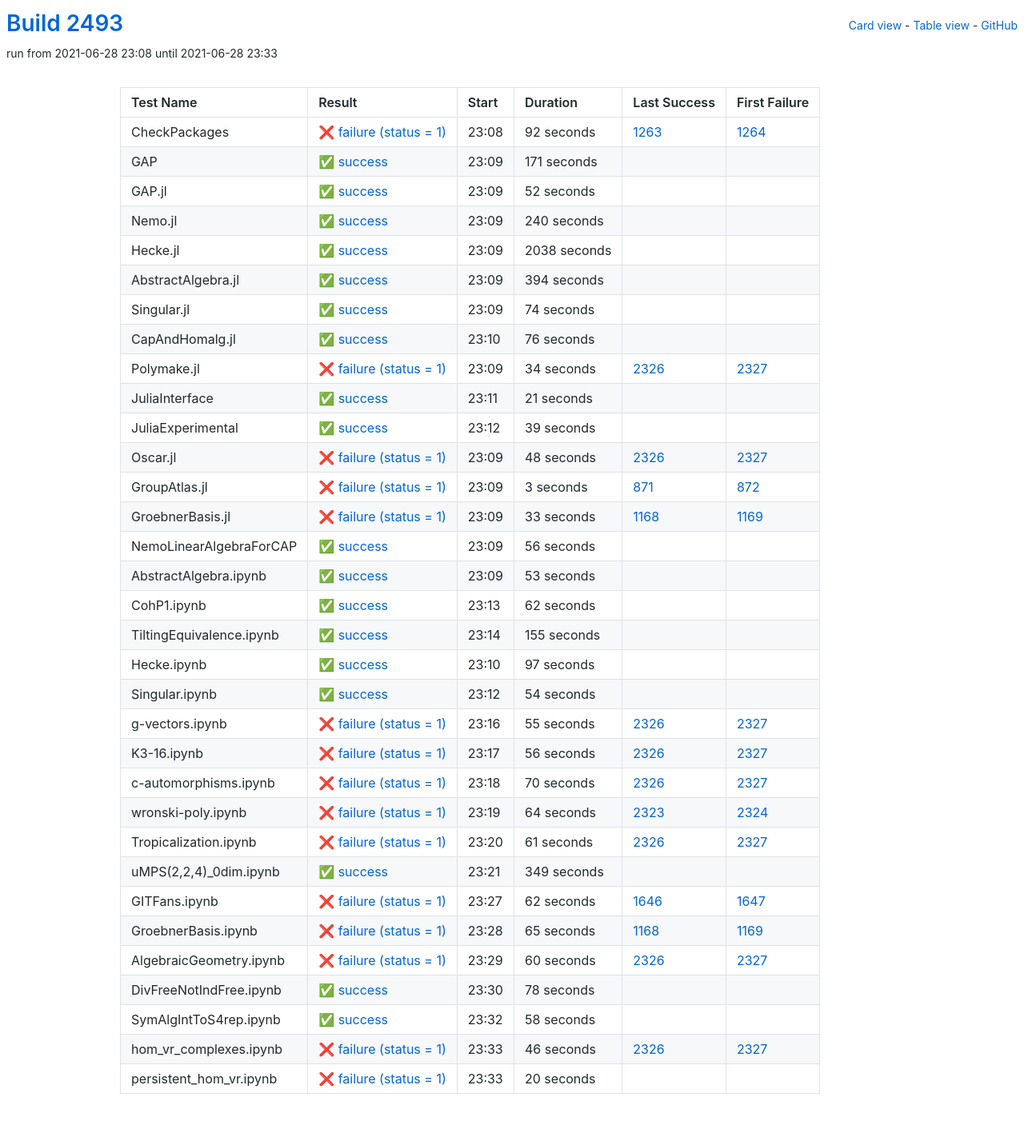
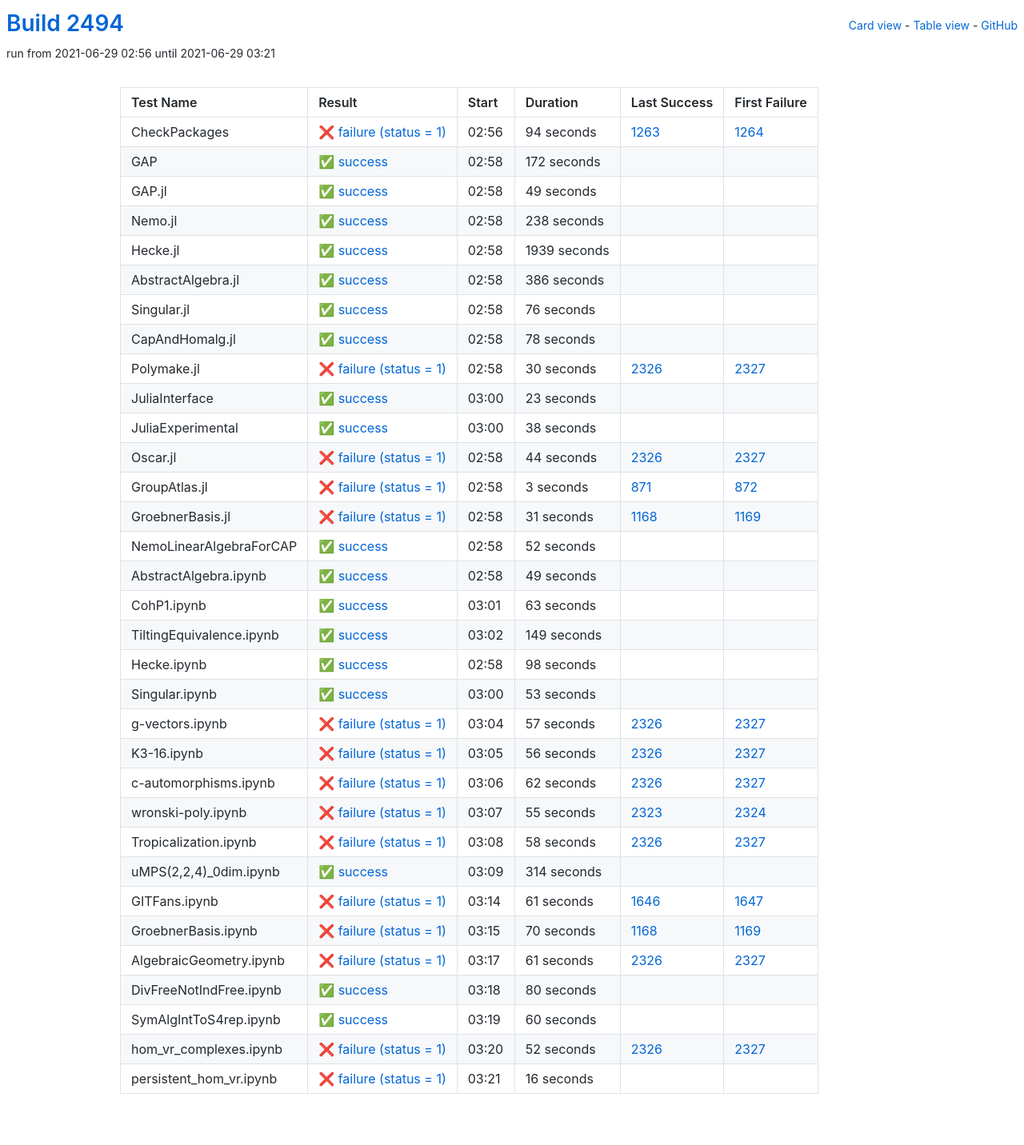
Before and after one commit to oscar-system/oscar-ci-status-stable, a Jekyll site: the page built from table.html, in a window 1280 px wide. Shown: the whole page at 80% size. Built offline with Jekyll 4.4.1, drawn with Linux system fonts in a browser that asks for light colours.

Commit message:
Build #2494

```diff
--- a/_data/ci.yml
+++ b/_data/ci.yml
@@ -1,6 +1,6 @@
 ---
-build: 2493
-build_url: https://oscarci.mathematik.uni-kl.de/job/oscar-stable/2493/
+build: 2494
+build_url: https://oscarci.mathematik.uni-kl.de/job/oscar-stable/2494/
 job: oscar-stable
 organization: oscar-system
 repo: oscar-ci-status-stable
@@ -8,92 +8,80 @@ repourl: https://github.com/oscar-system/oscar-ci-status-stable
 tests:
 - name: CheckPackages
   id: checkpackages
-  log: https://oscarci.mathematik.uni-kl.de/job/oscar-stable/2493/artifact/logs/build-2493/CheckPackages.log
-  start: 2021-06-28 23:08
+  log: https://oscarci.mathematik.uni-kl.de/job/oscar-stable/2494/artifact/logs/build-2494/CheckPackages.log
+  start: 2021-06-29 02:56
   success: false
   exitcode: 1
   status: failure
-  duration: 92
+  duration: 94
   last_success: 1263
   last_success_url: https://oscarci.mathematik.uni-kl.de/job/oscar-stable/1263/
   first_failure: 1264
   first_failure_url: https://oscarci.mathematik.uni-kl.de/job/oscar-stable/1264/
 - name: GAP
   id: gap
-  log: https://oscarci.mathematik.uni-kl.de/job/oscar-stable/2493/artifact/logs/build-2493/GAP.log
-  start: 2021-06-28 23:09
+  log: https://oscarci.mathematik.uni-kl.de/job/oscar-stable/2494/artifact/logs/build-2494/GAP.log
+  start: 2021-06-29 02:58
   success: true
   exitcode: 0
   status: success
-  duration: 171
+  duration: 172
   last_success: false
   last_success_url:
   first_failure: false
   first_failure_url:
 - name: GAP.jl
   id: gap-jl
-  log: https://oscarci.mathematik.uni-kl.de/job/oscar-stable/2493/artifact/logs/build-2493/GAP.jl.log
-  start: 2021-06-28 23:09
+  log: https://oscarci.mathematik.uni-kl.de/job/oscar-stable/2494/artifact/logs/build-2494/GAP.jl.log
+  start: 2021-06-29 02:58
   success: true
   exitcode: 0
   status: success
-  duration: 52
+  duration: 49
   last_success: false
   last_success_url:
   first_failure: false
   first_failure_url:
 - name: Nemo.jl
   id: nemo-jl
-  log: https://oscarci.mathematik.uni-kl.de/job/oscar-stable/2493/artifact/logs/build-2493/Nemo.jl.log
-  start: 2021-06-28 23:09
+  log: https://oscarci.mathematik.uni-kl.de/job/oscar-stable/2494/artifact/logs/build-2494/Nemo.jl.log
+  start: 2021-06-29 02:58
   success: true
   exitcode: 0
   status: success
-  duration: 240
+  duration: 238
   last_success: false
   last_success_url:
   first_failure: false
   first_failure_url:
 - name: Hecke.jl
   id: hecke-jl
-  log: https://oscarci.mathematik.uni-kl.de/job/oscar-stable/2493/artifact/logs/build-2493/Hecke.jl.log
-  start: 2021-06-28 23:09
+  log: https://oscarci.mathematik.uni-kl.de/job/oscar-stable/2494/artifact/logs/build-2494/Hecke.jl.log
+  start: 2021-06-29 02:58
   success: true
   exitcode: 0
   status: success
-  duration: 2038
+  duration: 1939
   last_success: false
   last_success_url:
   first_failure: false
   first_failure_url:
 - name: AbstractAlgebra.jl
   id: abstractalgebra-jl
-  log: https://oscarci.mathematik.uni-kl.de/job/oscar-stable/2493/artifact/logs/build-2493/AbstractAlgebra.jl.log
-  start: 2021-06-28 23:09
+  log: https://oscarci.mathematik.uni-kl.de/job/oscar-stable/2494/artifact/logs/build-2494/AbstractAlgebra.jl.log
+  start: 2021-06-29 02:58
   success: true
   exitcode: 0
   status: success
-  duration: 394
+  duration: 386
   last_success: false
   last_success_url:
   first_failure: false
   first_failure_url:
 - name: Singular.jl
   id: singular-jl
-  log: https://oscarci.mathematik.uni-kl.de/job/oscar-stable/2493/artifact/logs/build-2493/Singular.jl.log
-  start: 2021-06-28 23:09
-  success: true
-  exitcode: 0
-  status: success
-  duration: 74
-  last_success: false
-  last_success_url:
-  first_failure: false
-  first_failure_url:
-- name: CapAndHomalg.jl
-  id: capandhomalg-jl
-  log: https://oscarci.mathematik.uni-kl.de/job/oscar-stable/2493/artifact/logs/build-2493/CapAndHomalg.jl.log
-  start: 2021-06-28 23:10
+  log: https://oscarci.mathematik.uni-kl.de/job/oscar-stable/2494/artifact/logs/build-2494/Singular.jl.log
+  start: 2021-06-29 02:58
   success: true
   exitcode: 0
   status: success
@@ -102,58 +90,70 @@ tests:
   last_success_url:
   first_failure: false
   first_failure_url:
+- name: CapAndHomalg.jl
+  id: capandhomalg-jl
+  log: https://oscarci.mathematik.uni-kl.de/job/oscar-stable/2494/artifact/logs/build-2494/CapAndHomalg.jl.log
+  start: 2021-06-29 02:58
+  success: true
+  exitcode: 0
+  status: success
+  duration: 78
+  last_success: false
+  last_success_url:
+  first_failure: false
+  first_failure_url:
 - name: Polymake.jl
   id: polymake-jl
-  log: https://oscarci.mathematik.uni-kl.de/job/oscar-stable/2493/artifact/logs/build-2493/Polymake.jl.log
-  start: 2021-06-28 23:09
+  log: https://oscarci.mathematik.uni-kl.de/job/oscar-stable/2494/artifact/logs/build-2494/Polymake.jl.log
+  start: 2021-06-29 02:58
   success: false
   exitcode: 1
   status: failure
-  duration: 34
+  duration: 30
   last_success: 2326
   last_success_url: https://oscarci.mathematik.uni-kl.de/job/oscar-stable/2326/
   first_failure: 2327
   first_failure_url: https://oscarci.mathematik.uni-kl.de/job/oscar-stable/2327/
 - name: JuliaInterface
   id: juliainterface
-  log: https://oscarci.mathematik.uni-kl.de/job/oscar-stable/2493/artifact/logs/build-2493/JuliaInterface.log
-  start: 2021-06-28 23:11
+  log: https://oscarci.mathematik.uni-kl.de/job/oscar-stable/2494/artifact/logs/build-2494/JuliaInterface.log
+  start: 2021-06-29 03:00
   success: true
   exitcode: 0
   status: success
-  duration: 21
+  duration: 23
   last_success: false
   last_success_url:
   first_failure: false
   first_failure_url:
 - name: JuliaExperimental
   id: juliaexperimental
-  log: https://oscarci.mathematik.uni-kl.de/job/oscar-stable/2493/artifact/logs/build-2493/JuliaExperimental.log
-  start: 2021-06-28 23:12
+  log: https://oscarci.mathematik.uni-kl.de/job/oscar-stable/2494/artifact/logs/build-2494/JuliaExperimental.log
+  start: 2021-06-29 03:00
   success: true
   exitcode: 0
   status: success
-  duration: 39
+  duration: 38
   last_success: false
   last_success_url:
   first_failure: false
   first_failure_url:
 - name: Oscar.jl
   id: oscar-jl
-  log: https://oscarci.mathematik.uni-kl.de/job/oscar-stable/2493/artifact/logs/build-2493/Oscar.jl.log
-  start: 2021-06-28 23:09
+  log: https://oscarci.mathematik.uni-kl.de/job/oscar-stable/2494/artifact/logs/build-2494/Oscar.jl.log
+  start: 2021-06-29 02:58
   success: false
   exitcode: 1
   status: failure
-  duration: 48
+  duration: 44
   last_success: 2326
   last_success_url: https://oscarci.mathematik.uni-kl.de/job/oscar-stable/2326/
   first_failure: 2327
   first_failure_url: https://oscarci.mathematik.uni-kl.de/job/oscar-stable/2327/
 - name: GroupAtlas.jl
   id: groupatlas-jl
-  log: https://oscarci.mathematik.uni-kl.de/job/oscar-stable/2493/artifact/logs/build-2493/GroupAtlas.jl.log
-  start: 2021-06-28 23:09
+  log: https://oscarci.mathematik.uni-kl.de/job/oscar-stable/2494/artifact/logs/build-2494/GroupAtlas.jl.log
+  start: 2021-06-29 02:58
   success: false
   exitcode: 1
   status: failure
@@ -164,32 +164,80 @@ tests:
   first_failure_url: https://oscarci.mathematik.uni-kl.de/job/oscar-stable/872/
 - name: GroebnerBasis.jl
   id: groebnerbasis-jl
-  log: https://oscarci.mathematik.uni-kl.de/job/oscar-stable/2493/artifact/logs/build-2493/GroebnerBasis.jl.log
-  start: 2021-06-28 23:09
+  log: https://oscarci.mathematik.uni-kl.de/job/oscar-stable/2494/artifact/logs/build-2494/GroebnerBasis.jl.log
+  start: 2021-06-29 02:58
   success: false
   exitcode: 1
   status: failure
-  duration: 33
+  duration: 31
   last_success: 1168
   last_success_url: https://oscarci.mathematik.uni-kl.de/job/oscar-stable/1168/
   first_failure: 1169
   first_failure_url: https://oscarci.mathematik.uni-kl.de/job/oscar-stable/1169/
 - name: NemoLinearAlgebraForCAP
   id: nemolinearalgebraforcap
-  log: https://oscarci.mathematik.uni-kl.de/job/oscar-stable/2493/artifact/logs/build-2493/NemoLinearAlgebraForCAP.log
-  start: 2021-06-28 23:09
+  log: https://oscarci.mathematik.uni-kl.de/job/oscar-stable/2494/artifact/logs/build-2494/NemoLinearAlgebraForCAP.log
+  start: 2021-06-29 02:58
   success: true
   exitcode: 0
   status: success
-  duration: 56
+  duration: 52
   last_success: false
   last_success_url:
   first_failure: false
   first_failure_url:
 - name: AbstractAlgebra.ipynb
   id: abstractalgebra-ipynb
-  log: https://oscarci.mathematik.uni-kl.de/job/oscar-stable/2493/artifact/logs/build-2493/AbstractAlgebra.ipynb.log
-  start: 2021-06-28 23:09
+  log: https://oscarci.mathematik.uni-kl.de/job/oscar-stable/2494/artifact/logs/build-2494/AbstractAlgebra.ipynb.log
+  start: 2021-06-29 02:58
+  success: true
+  exitcode: 0
+  status: success
+  duration: 49
+  last_success: false
+  last_success_url:
+  first_failure: false
+  first_failure_url:
+- name: CohP1.ipynb
+  id: cohp1-ipynb
+  log: https://oscarci.mathematik.uni-kl.de/job/oscar-stable/2494/artifact/logs/build-2494/CohP1.ipynb.log
+  start: 2021-06-29 03:01
+  success: true
+  exitcode: 0
+  status: success
+  duration: 63
+  last_success: false
+  last_success_url:
+  first_failure: false
+  first_failure_url:
+- name: TiltingEquivalence.ipynb
+  id: tiltingequivalence-ipynb
+  log: https://oscarci.mathematik.uni-kl.de/job/oscar-stable/2494/artifact/logs/build-2494/TiltingEquivalence.ipynb.log
+  start: 2021-06-29 03:02
+  success: true
+  exitcode: 0
+  status: success
+  duration: 149
+  last_success: false
+  last_success_url:
+  first_failure: false
+  first_failure_url:
+- name: Hecke.ipynb
+  id: hecke-ipynb
+  log: https://oscarci.mathematik.uni-kl.de/job/oscar-stable/2494/artifact/logs/build-2494/Hecke.ipynb.log
+  start: 2021-06-29 02:58
+  success: true
+  exitcode: 0
+  status: success
+  duration: 98
+  last_success: false
+  last_success_url:
+  first_failure: false
+  first_failure_url:
+- name: Singular.ipynb
+  id: singular-ipynb
+  log: https://oscarci.mathematik.uni-kl.de/job/oscar-stable/2494/artifact/logs/build-2494/Singular.ipynb.log
+  start: 2021-06-29 03:00
   success: true
   exitcode: 0
   status: success
@@ -198,70 +246,22 @@ tests:
   last_success_url:
   first_failure: false
   first_failure_url:
-- name: CohP1.ipynb
-  id: cohp1-ipynb
-  log: https://oscarci.mathematik.uni-kl.de/job/oscar-stable/2493/artifact/logs/build-2493/CohP1.ipynb.log
-  start: 2021-06-28 23:13
-  success: true
-  exitcode: 0
-  status: success
-  duration: 62
-  last_success: false
-  last_success_url:
-  first_failure: false
-  first_failure_url:
-- name: TiltingEquivalence.ipynb
-  id: tiltingequivalence-ipynb
-  log: https://oscarci.mathematik.uni-kl.de/job/oscar-stable/2493/artifact/logs/build-2493/TiltingEquivalence.ipynb.log
-  start: 2021-06-28 23:14
-  success: true
-  exitcode: 0
-  status: success
-  duration: 155
-  last_success: false
-  last_success_url:
-  first_failure: false
-  first_failure_url:
-- name: Hecke.ipynb
-  id: hecke-ipynb
-  log: https://oscarci.mathematik.uni-kl.de/job/oscar-stable/2493/artifact/logs/build-2493/Hecke.ipynb.log
-  start: 2021-06-28 23:10
-  success: true
-  exitcode: 0
-  status: success
-  duration: 97
-  last_success: false
-  last_success_url:
-  first_failure: false
-  first_failure_url:
-- name: Singular.ipynb
-  id: singular-ipynb
-  log: https://oscarci.mathematik.uni-kl.de/job/oscar-stable/2493/artifact/logs/build-2493/Singular.ipynb.log
-  start: 2021-06-28 23:12
-  success: true
-  exitcode: 0
-  status: success
-  duration: 54
-  last_success: false
-  last_success_url:
-  first_failure: false
-  first_failure_url:
 - name: g-vectors.ipynb
   id: g-vectors-ipynb
-  log: https://oscarci.mathematik.uni-kl.de/job/oscar-stable/2493/artifact/logs/build-2493/g-vectors.ipynb.log
-  start: 2021-06-28 23:16
+  log: https://oscarci.mathematik.uni-kl.de/job/oscar-stable/2494/artifact/logs/build-2494/g-vectors.ipynb.log
+  start: 2021-06-29 03:04
   success: false
   exitcode: 1
   status: failure
-  duration: 55
+  duration: 57
   last_success: 2326
   last_success_url: https://oscarci.mathematik.uni-kl.de/job/oscar-stable/2326/
   first_failure: 2327
   first_failure_url: https://oscarci.mathematik.uni-kl.de/job/oscar-stable/2327/
 - name: K3-16.ipynb
   id: k3-16-ipynb
-  log: https://oscarci.mathematik.uni-kl.de/job/oscar-stable/2493/artifact/logs/build-2493/K3-16.ipynb.log
-  start: 2021-06-28 23:17
+  log: https://oscarci.mathematik.uni-kl.de/job/oscar-stable/2494/artifact/logs/build-2494/K3-16.ipynb.log
+  start: 2021-06-29 03:05
   success: false
   exitcode: 1
   status: failure
@@ -272,32 +272,80 @@ tests:
   first_failure_url: https://oscarci.mathematik.uni-kl.de/job/oscar-stable/2327/
 - name: c-automorphisms.ipynb
   id: c-automorphisms-ipynb
-  log: https://oscarci.mathematik.uni-kl.de/job/oscar-stable/2493/artifact/logs/build-2493/c-automorphisms.ipynb.log
-  start: 2021-06-28 23:18
+  log: https://oscarci.mathematik.uni-kl.de/job/oscar-stable/2494/artifact/logs/build-2494/c-automorphisms.ipynb.log
+  start: 2021-06-29 03:06
   success: false
   exitcode: 1
   status: failure
-  duration: 70
+  duration: 62
   last_success: 2326
   last_success_url: https://oscarci.mathematik.uni-kl.de/job/oscar-stable/2326/
   first_failure: 2327
   first_failure_url: https://oscarci.mathematik.uni-kl.de/job/oscar-stable/2327/
 - name: wronski-poly.ipynb
   id: wronski-poly-ipynb
-  log: https://oscarci.mathematik.uni-kl.de/job/oscar-stable/2493/artifact/logs/build-2493/wronski-poly.ipynb.log
-  start: 2021-06-28 23:19
+  log: https://oscarci.mathematik.uni-kl.de/job/oscar-stable/2494/artifact/logs/build-2494/wronski-poly.ipynb.log
+  start: 2021-06-29 03:07
   success: false
   exitcode: 1
   status: failure
-  duration: 64
+  duration: 55
   last_success: 2323
   last_success_url: https://oscarci.mathematik.uni-kl.de/job/oscar-stable/2323/
   first_failure: 2324
   first_failure_url: https://oscarci.mathematik.uni-kl.de/job/oscar-stable/2324/
 - name: Tropicalization.ipynb
   id: tropicalization-ipynb
-  log: https://oscarci.mathematik.uni-kl.de/job/oscar-stable/2493/artifact/logs/build-2493/Tropicalization.ipynb.log
-  start: 2021-06-28 23:20
+  log: https://oscarci.mathematik.uni-kl.de/job/oscar-stable/2494/artifact/logs/build-2494/Tropicalization.ipynb.log
+  start: 2021-06-29 03:08
+  success: false
+  exitcode: 1
+  status: failure
+  duration: 58
+  last_success: 2326
+  last_success_url: https://oscarci.mathematik.uni-kl.de/job/oscar-stable/2326/
+  first_failure: 2327
+  first_failure_url: https://oscarci.mathematik.uni-kl.de/job/oscar-stable/2327/
+- name: uMPS(2,2,4)_0dim.ipynb
+  id: umps-2-2-4-0dim-ipynb
+  log: https://oscarci.mathematik.uni-kl.de/job/oscar-stable/2494/artifact/logs/build-2494/uMPS-2-2-4-_0dim.ipynb.log
+  start: 2021-06-29 03:09
+  success: true
+  exitcode: 0
+  status: success
+  duration: 314
+  last_success: false
+  last_success_url:
+  first_failure: false
+  first_failure_url:
+- name: GITFans.ipynb
+  id: gitfans-ipynb
+  log: https://oscarci.mathematik.uni-kl.de/job/oscar-stable/2494/artifact/logs/build-2494/GITFans.ipynb.log
+  start: 2021-06-29 03:14
+  success: false
+  exitcode: 1
+  status: failure
+  duration: 61
+  last_success: 1646
+  last_success_url: https://oscarci.mathematik.uni-kl.de/job/oscar-stable/1646/
+  first_failure: 1647
+  first_failure_url: https://oscarci.mathematik.uni-kl.de/job/oscar-stable/1647/
+- name: GroebnerBasis.ipynb
+  id: groebnerbasis-ipynb
+  log: https://oscarci.mathematik.uni-kl.de/job/oscar-stable/2494/artifact/logs/build-2494/GroebnerBasis.ipynb.log
+  start: 2021-06-29 03:15
+  success: false
+  exitcode: 1
+  status: failure
+  duration: 70
+  last_success: 1168
+  last_success_url: https://oscarci.mathematik.uni-kl.de/job/oscar-stable/1168/
+  first_failure: 1169
+  first_failure_url: https://oscarci.mathematik.uni-kl.de/job/oscar-stable/1169/
+- name: AlgebraicGeometry.ipynb
+  id: algebraicgeometry-ipynb
+  log: https://oscarci.mathematik.uni-kl.de/job/oscar-stable/2494/artifact/logs/build-2494/AlgebraicGeometry.ipynb.log
+  start: 2021-06-29 03:17
   success: false
   exitcode: 1
   status: failure
@@ -306,98 +354,50 @@ tests:
   last_success_url: https://oscarci.mathematik.uni-kl.de/job/oscar-stable/2326/
   first_failure: 2327
   first_failure_url: https://oscarci.mathematik.uni-kl.de/job/oscar-stable/2327/
-- name: uMPS(2,2,4)_0dim.ipynb
-  id: umps-2-2-4-0dim-ipynb
-  log: https://oscarci.mathematik.uni-kl.de/job/oscar-stable/2493/artifact/logs/build-2493/uMPS-2-2-4-_0dim.ipynb.log
-  start: 2021-06-28 23:21
+- name: DivFreeNotIndFree.ipynb
+  id: divfreenotindfree-ipynb
+  log: https://oscarci.mathematik.uni-kl.de/job/oscar-stable/2494/artifact/logs/build-2494/DivFreeNotIndFree.ipynb.log
+  start: 2021-06-29 03:18
   success: true
   exitcode: 0
   status: success
-  duration: 349
-  last_success: false
-  last_success_url:
-  first_failure: false
-  first_failure_url:
-- name: GITFans.ipynb
-  id: gitfans-ipynb
-  log: https://oscarci.mathematik.uni-kl.de/job/oscar-stable/2493/artifact/logs/build-2493/GITFans.ipynb.log
-  start: 2021-06-28 23:27
-  success: false
-  exitcode: 1
-  status: failure
-  duration: 62
-  last_success: 1646
-  last_success_url: https://oscarci.mathematik.uni-kl.de/job/oscar-stable/1646/
-  first_failure: 1647
-  first_failure_url: https://oscarci.mathematik.uni-kl.de/job/oscar-stable/1647/
-- name: GroebnerBasis.ipynb
-  id: groebnerbasis-ipynb
-  log: https://oscarci.mathematik.uni-kl.de/job/oscar-stable/2493/artifact/logs/build-2493/GroebnerBasis.ipynb.log
-  start: 2021-06-28 23:28
-  success: false
-  exitcode: 1
-  status: failure
-  duration: 65
-  last_success: 1168
-  last_success_url: https://oscarci.mathematik.uni-kl.de/job/oscar-stable/1168/
-  first_failure: 1169
-  first_failure_url: https://oscarci.mathematik.uni-kl.de/job/oscar-stable/1169/
-- name: AlgebraicGeometry.ipynb
-  id: algebraicgeometry-ipynb
-  log: https://oscarci.mathematik.uni-kl.de/job/oscar-stable/2493/artifact/logs/build-2493/AlgebraicGeometry.ipynb.log
-  start: 2021-06-28 23:29
-  success: false
-  exitcode: 1
-  status: failure
-  duration: 60
-  last_success: 2326
-  last_success_url: https://oscarci.mathematik.uni-kl.de/job/oscar-stable/2326/
-  first_failure: 2327
-  first_failure_url: https://oscarci.mathematik.uni-kl.de/job/oscar-stable/2327/
-- name: DivFreeNotIndFree.ipynb
-  id: divfreenotindfree-ipynb
-  log: https://oscarci.mathematik.uni-kl.de/job/oscar-stable/2493/artifact/logs/build-2493/DivFreeNotIndFree.ipynb.log
-  start: 2021-06-28 23:30
-  success: true
-  exitcode: 0
-  status: success
-  duration: 78
+  duration: 80
   last_success: false
   last_success_url:
   first_failure: false
   first_failure_url:
 - name: SymAlgIntToS4rep.ipynb
   id: symalginttos4rep-ipynb
-  log: https://oscarci.mathematik.uni-kl.de/job/oscar-stable/2493/artifact/logs/build-2493/SymAlgIntToS4rep.ipynb.log
-  start: 2021-06-28 23:32
+  log: https://oscarci.mathematik.uni-kl.de/job/oscar-stable/2494/artifact/logs/build-2494/SymAlgIntToS4rep.ipynb.log
+  start: 2021-06-29 03:19
   success: true
   exitcode: 0
   status: success
-  duration: 58
+  duration: 60
   last_success: false
   last_success_url:
   first_failure: false
   first_failure_url:
 - name: hom_vr_complexes.ipynb
   id: hom-vr-complexes-ipynb
-  log: https://oscarci.mathematik.uni-kl.de/job/oscar-stable/2493/artifact/logs/build-2493/hom_vr_complexes.ipynb.log
-  start: 2021-06-28 23:33
+  log: https://oscarci.mathematik.uni-kl.de/job/oscar-stable/2494/artifact/logs/build-2494/hom_vr_complexes.ipynb.log
+  start: 2021-06-29 03:20
   success: false
   exitcode: 1
   status: failure
-  duration: 46
+  duration: 52
   last_success: 2326
   last_success_url: https://oscarci.mathematik.uni-kl.de/job/oscar-stable/2326/
   first_failure: 2327
   first_failure_url: https://oscarci.mathematik.uni-kl.de/job/oscar-stable/2327/
 - name: persistent_hom_vr.ipynb
   id: persistent-hom-vr-ipynb
-  log: https://oscarci.mathematik.uni-kl.de/job/oscar-stable/2493/artifact/logs/build-2493/persistent_hom_vr.ipynb.log
-  start: 2021-06-28 23:33
+  log: https://oscarci.mathematik.uni-kl.de/job/oscar-stable/2494/artifact/logs/build-2494/persistent_hom_vr.ipynb.log
+  start: 2021-06-29 03:21
   success: false
   exitcode: 1
   status: failure
-  duration: 20
+  duration: 16
   last_success: false
   last_success_url:
   first_failure: false
```
Also changed, not shown: README.md.
